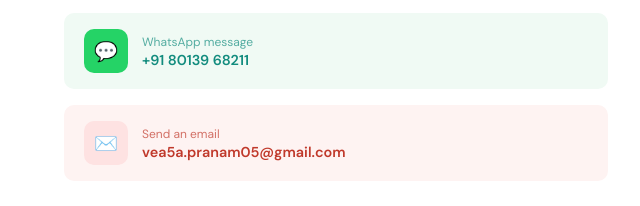
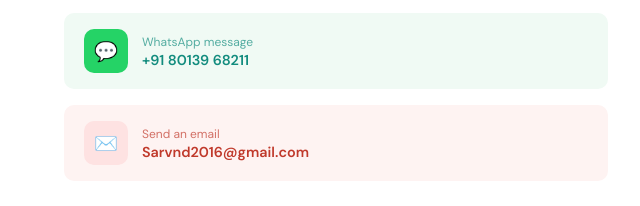
Before and after one commit to codedinpeace/Enlighten-Insititue, a plain HTML site: page index.html in a window 1280 px wide. Shown: the part 5004-5210 px from the top of the page, 0-640 px from the left. Drawn offline with nearby package versions, Linux system fonts and the light colour scheme.

Commit message:
Added new gmail

```diff
--- a/index.html
+++ b/index.html
@@ -1349,11 +1349,11 @@
               +91 80139 68211
             </div>
           </a>
-          <a href="mailto:vea5a.pranam05@gmail.com" class="contact-btn cb-email">
+          <a href="mailto:Sarvnd2016@gmail.com" class="contact-btn cb-email">
             <div class="cb-icon">✉️</div>
             <div class="cb-text">
               <span class="cb-label">Send an email</span>
-              vea5a.pranam05@gmail.com
+              Sarvnd2016@gmail.com
             </div>
           </a>
         </div>
```
